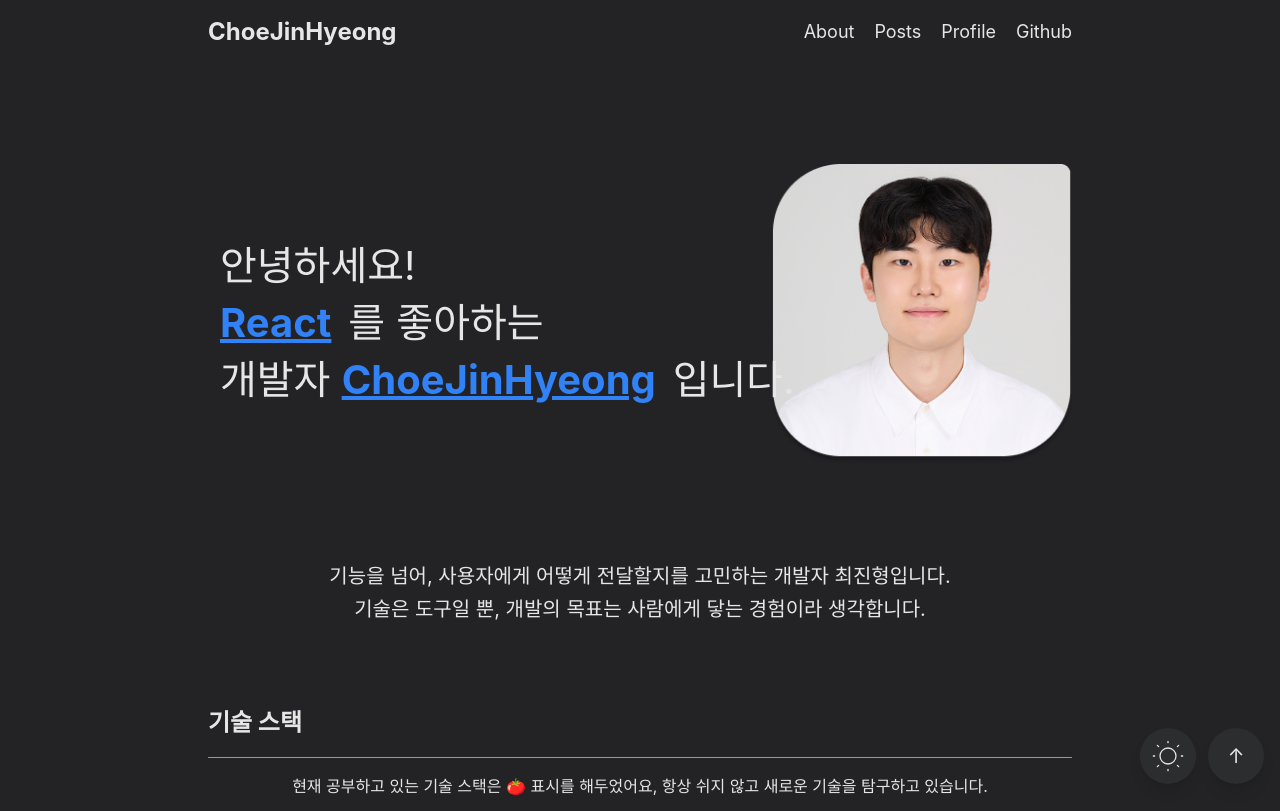
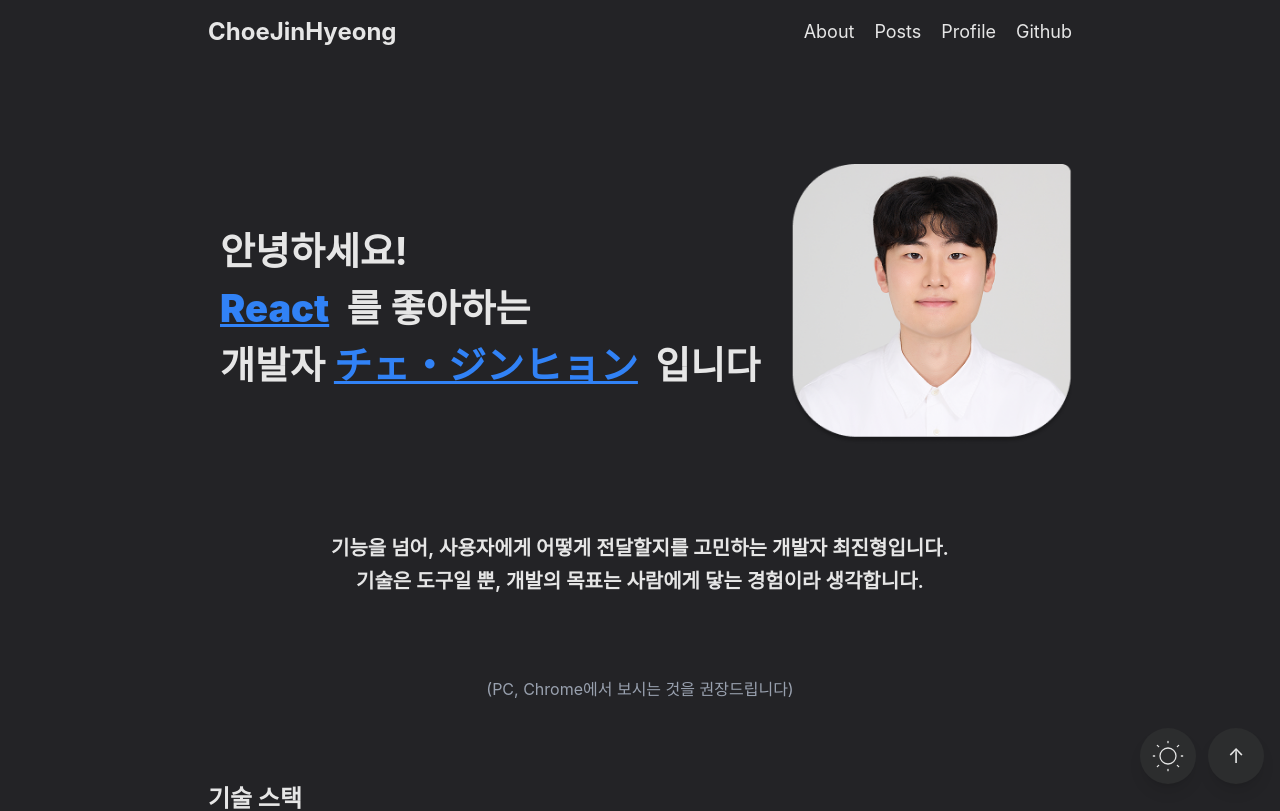
Before and after one commit to Neogul02/ChoeJinHyeong, a Next.js app: page / in a window 1280 px wide. Shown: the top 811 px of the page. Built offline with nearby package versions, Linux system fonts and the light colour scheme.

Commit message:
Update : UI styles and intro content
Refined font-family in globals.css and adjusted profile image size and margins in page.tsx. Improved text styling and added a browser recommendation note. Simplified rotating intro names and updated font weight and size. Minor formatting change in Nav.tsx.

```diff
--- a/src/app/globals.css
+++ b/src/app/globals.css
@@ -17,7 +17,7 @@
 body {
   background: var(--background); /* dark 모드 그대로 */
   color: var(--foreground); /* dark 모드의 반대로 */
-  font-family: 'Pretendard Variable', Pretendard, -apple-system, BlinkMacSystemFont, system-ui, sans-serif;
+  font-family: Pretendard, -apple-system, BlinkMacSystemFont, system-ui, sans-serif;
 }
 
 
--- a/src/app/page.tsx
+++ b/src/app/page.tsx
@@ -15,32 +15,35 @@ import AboutMore from '@/components/contents/AboutMore'
 export default function Home() {
   return (
     <main className='min-h-screen relative animate-fadeIn'>
+
       <section className='flex flex-col-reverse md:flex-row items-center max-w-5xl mx-auto mt-25 px-4'>
         {/* 로테이트 텍스트 섹션 */}
+
         <section className='flex-1 z-10 ml-3 mt-6 md:mt-0'>
           <CustomRotatingIntro />
         </section>
 
         {/* 프로필 이미지 섹션 */}
-        <section className='mb-4 md:mb-4 md:ml-8'>
+        <section className='mb-2 md:mb-2 md:ml-2'>
           <img
             src='/images/profile.png'
             alt='Profile_Image'
             className='
-              w-[300px]
-              h-[300px]
+              w-[280px]
+              h-[280px]
               object-cover
             '
           />
         </section>
       </section>
 
-      <section className='flex justify-center my-20'>
-        <p className='text-center text-base md:text-[20px] leading-relaxed max-w-2xl'>
+      <section className='flex flex-col justify-center my-20'>
+        <p className='text-center text-base font-semibold md:text-[20px] leading-relaxed'>
           기능을 넘어, 사용자에게 어떻게 전달할지를 고민하는 개발자 최진형입니다.
           <br />
           기술은 도구일 뿐, 개발의 목표는 사람에게 닿는 경험이라 생각합니다.
         </p>
+        <p className='text-center mt-20 text-gray-400'>(PC, Chrome에서 보시는 것을 권장드립니다)</p>
       </section>
 
       <section className='max-w-5xl mx-auto mt-12 mb-12 px-4'>
--- a/src/components/CustomRotatingIntro.tsx
+++ b/src/components/CustomRotatingIntro.tsx
@@ -2,7 +2,8 @@
 import { useEffect, useState } from 'react'
 
 const skills_texts = ['Next.js', 'React', 'TypeScript', 'JavaScript']
-const names_texts = ['최진형', 'ChoeJinHyeong', '崔眞亨', 'チェ・ジンヒョン', '너굴먹', 'Neogul02']
+const names_texts = ['ChoeJinHyeong','チェ・ジンヒョン']
+// const names_texts = ['최진형', 'ChoeJinHyeong', '崔眞亨', 'チェ・ジンヒョン', '너굴먹', 'Neogul02']
 
 export default function CustomRotatingIntro() {
   const [skillIndex, setSkillIndex] = useState(0)
@@ -62,7 +63,8 @@ export default function CustomRotatingIntro() {
         md:max-w-[500px]
         min-h-[120px]
         text-[22px]
-        md:text-[40px]
+        font-bold
+        md:text-[38px]
         leading-[32px]
         md:leading-[57px]
         inline-block
@@ -92,7 +94,7 @@ export default function CustomRotatingIntro() {
           {nameText}
         </span>
       </strong>
-      {`입니다.`}
+      {`입니다`}
     </div>
   )
 }
--- a/src/components/Nav.tsx
+++ b/src/components/Nav.tsx
@@ -16,6 +16,7 @@ export default function Nav() {
 
   return (
     <nav className='flex justify-between items-center p-4'>
+
       <div className='text-2xl font-bold cursor-pointer whitespace-nowrap'>
         <Link href='/'>
           <span className='block md:hidden transition-colors duration-300 hover:text-[#3182f6]'>CJH</span>
```
